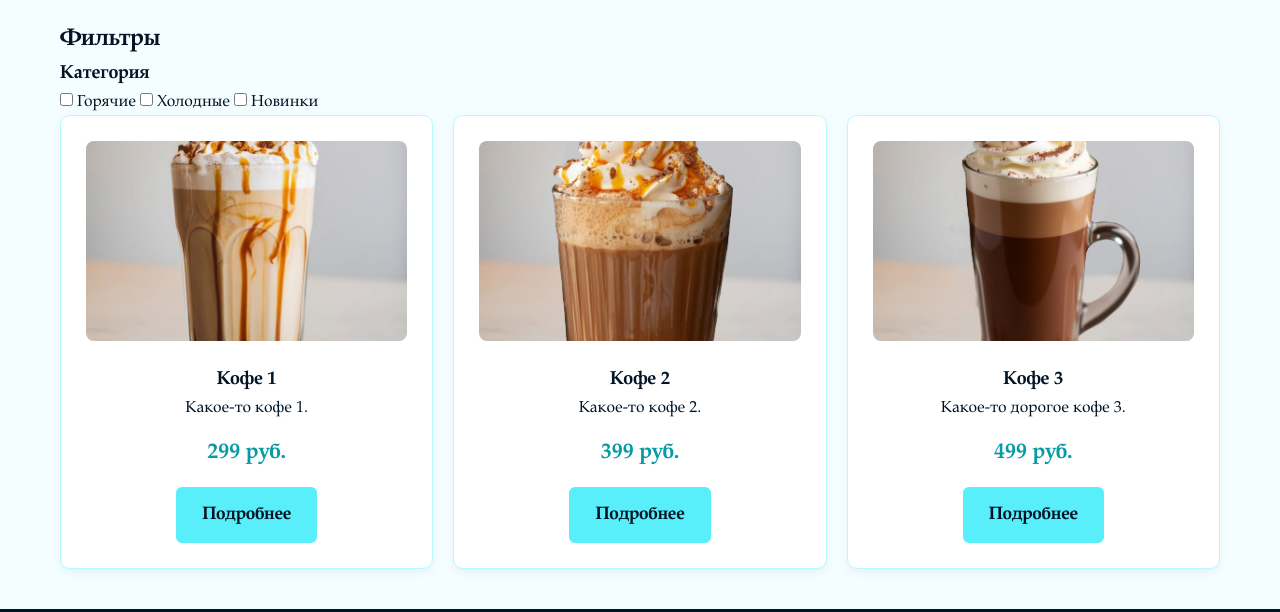
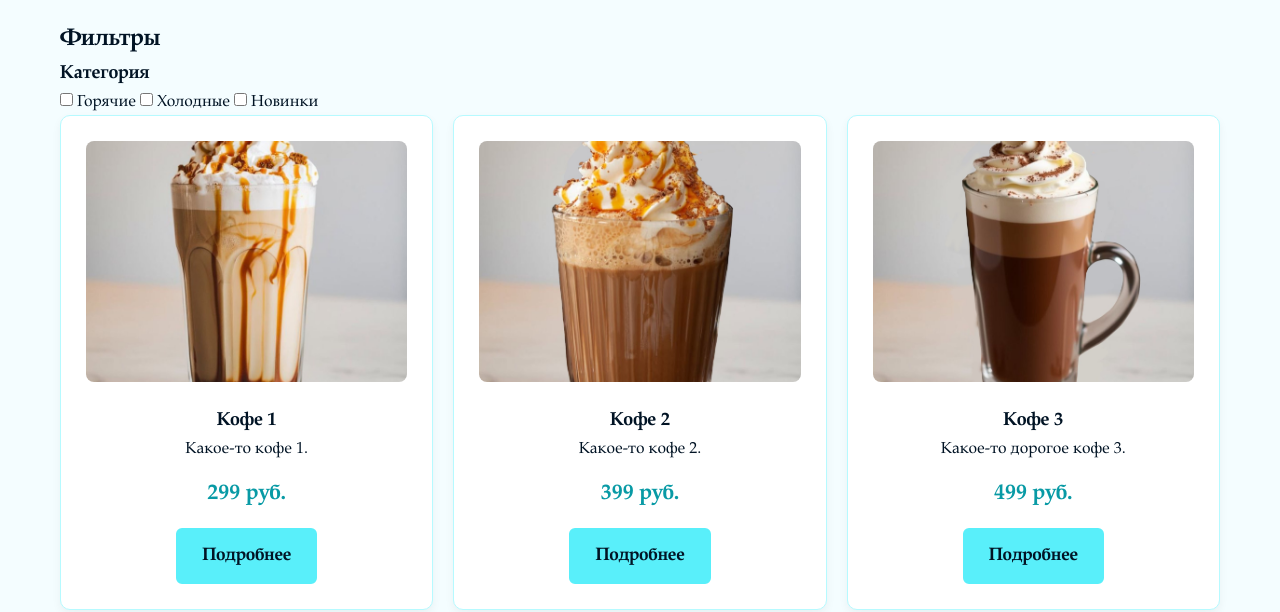
Before and after one commit to Nene0090/kr3-responsive-shop, a plain HTML site: page catalog.html in a window 1280 px wide. Shown: the part 220-832 px from the top of the page. Drawn offline with Linux system fonts and the light colour scheme.

Commit message:
feat: aga

```diff
--- a/css/style.css
+++ b/css/style.css
@@ -9,6 +9,10 @@
 
 * { box-sizing: border-box; margin: 0; padding: 0; }
 
+img {
+  max-width: 100%;
+  height: auto;
+}
 body {
   font-family: 'Garamond', 'Times New Roman', serif;
   background-color: var(--color-bg);
@@ -114,8 +118,8 @@ main { flex: 1; }
 .contact-info, .contact-feedback { background: #fff; padding: 30px; border-radius: 10px; border: 1px solid var(--color-border); }
 .contact-info h2, .contact-feedback h2 { margin-bottom: 20px; color: var(--color-primary-dark); }
 
-.card-img { width: 100%; height: 200px; object-fit: cover; border-radius: 8px; margin-bottom: 15px; }
-.main-img { width: 100%; max-height: 400px; object-fit: cover; border-radius: 12px; }
+.card-img { width: 100%; height: auto; max-width:100%; aspect-ratio: 4 / 3; object-fit: cover; border-radius: 8px; margin-bottom: 15px; }
+.main-img { width: 100%; height: auto; max-width:100%; max-height: 400px; object-fit: contain; border-radius: 12px; }
 
 .site-footer { background: var(--color-surface); color: var(--color-border); text-align: center; padding: 30px 20px; }
 
```
